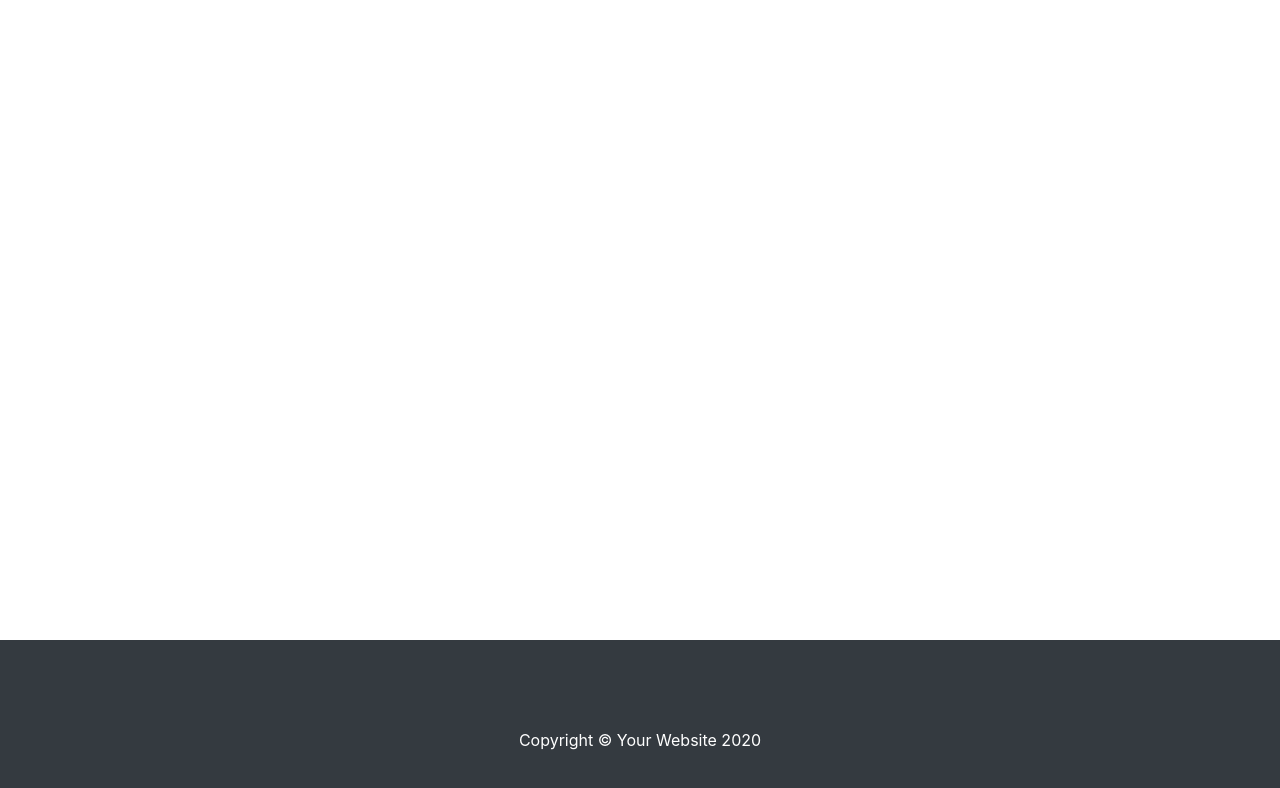
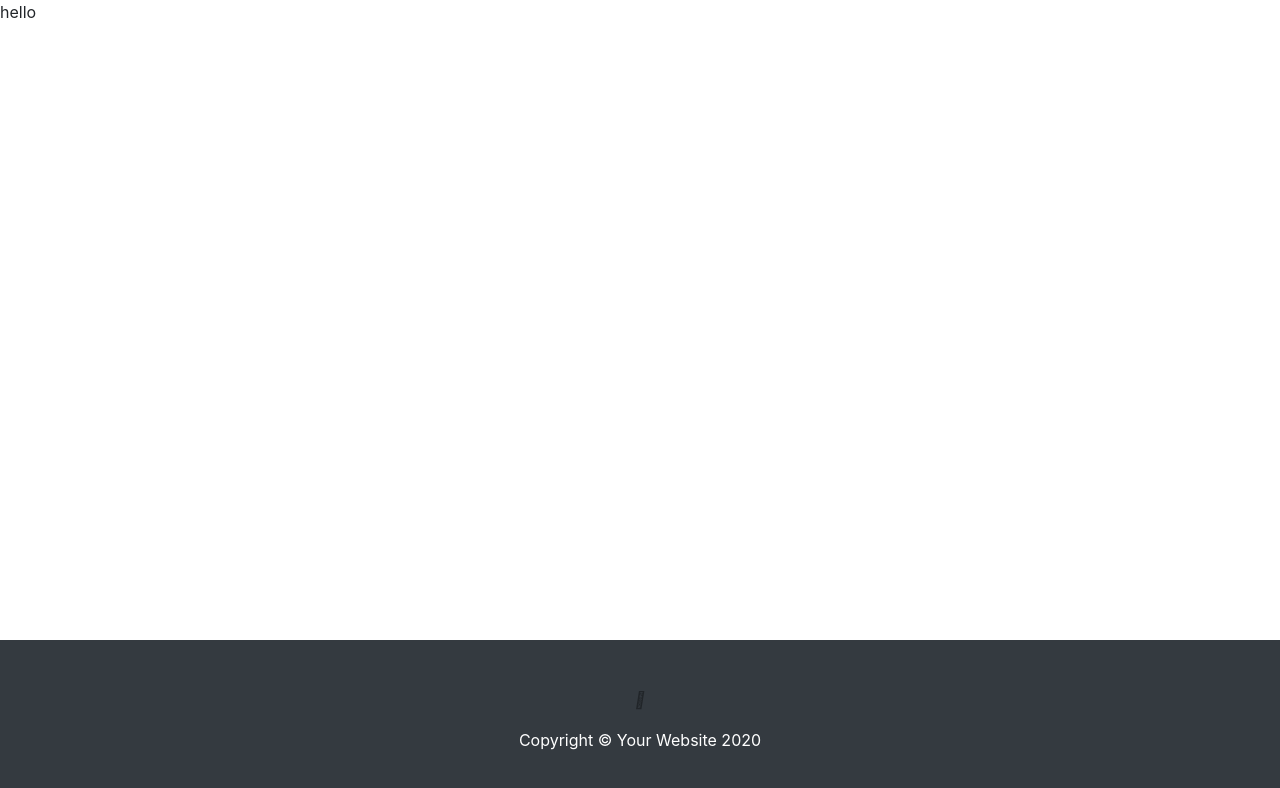
Before and after one commit to farah-najib/Reactexmple1, a React (Create React App) app: page / in a window 1280 px wide. Shown: the top 788 px of the page. Built offline with nearby package versions, Linux system fonts and the light colour scheme.

Commit message:
working on

```diff
--- a/public/index.html
+++ b/public/index.html
@@ -9,9 +9,9 @@
       href="https://fonts.googleapis.com/css?family=Montserrat:300,400,500|Roboto:300,400,500&display=swap"
       rel="stylesheet"
     />
-    <link rel="stylesheet" href="https://stackpath.bootstrapcdn.com/bootstrap/4.1.0/css/bootstrap.min.css"
-    integrity="sha384-9gVQ4dYFwwWSjIDZnLEWnxCjeSWFphJiwGPXr1jddIhOegiu1FwO5qRGvFXOdJZ4"
-    crossorigin="anonymous">
+<!-- Bootstrap CSS -->
+<link rel="stylesheet" href="https://stackpath.bootstrapcdn.com/bootstrap/4.1.3/css/bootstrap.min.css" integrity="sha384-MCw98/SFnGE8fJT3GXwEOngsV7Zt27NXFoaoApmYm81iuXoPkFOJwJ8ERdknLPMO" crossorigin="anonymous">
+<link href="https://stackpath.bootstrapcdn.com/font-awesome/4.7.0/css/font-awesome.min.css" rel="stylesheet" integrity="sha384-wvfXpqpZZVQGK6TAh5PVlGOfQNHSoD2xbE+QkPxCAFlNEevoEH3Sl0sibVcOQVnN" crossorigin="anonymous">
     <meta
       name="description"
       content="Web site created using create-react-app"
--- a/src/components/App.jsx
+++ b/src/components/App.jsx
@@ -6,7 +6,7 @@
 function App() {
   return (
       <div className="App">
-
+   <Header/>
       <Footer />
 
   </div>
--- a/src/components/Header.jsx
+++ b/src/components/Header.jsx
@@ -7,40 +7,7 @@
     return (
         <header>
 
-  <nav class="navbar fixed-top navbar-expand-lg navbar-dark pink scrolling-navbar">
-    <a class="navbar-brand" href="#"><strong>Navbar</strong></a>
-    <button class="navbar-toggler" type="button" data-toggle="collapse" data-target="#navbarSupportedContent"
-      aria-controls="navbarSupportedContent" aria-expanded="false" aria-label="Toggle navigation">
-      <span class="navbar-toggler-icon"></span>
-    </button>
-    <div class="collapse navbar-collapse" id="navbarSupportedContent">
-      <ul class="navbar-nav mr-auto">
-        <li class="nav-item active">
-          <a class="nav-link" href="#">Home <span class="sr-only">(current)</span></a>
-        </li>
-        <li class="nav-item">
-          <a class="nav-link" href="#">Features</a>
-        </li>
-        <li class="nav-item">
-          <a class="nav-link" href="#">Pricing</a>
-        </li>
-        <li class="nav-item">
-          <a class="nav-link" href="#">Opinions</a>
-        </li>
-      </ul>
-      <ul class="navbar-nav nav-flex-icons">
-        <li class="nav-item">
-          <a class="nav-link"><i class="fab fa-facebook-f"></i></a>
-        </li>
-        <li class="nav-item">
-          <a class="nav-link"><i class="fab fa-twitter"></i></a>
-        </li>
-        <li class="nav-item">
-          <a class="nav-link"><i class="fab fa-instagram"></i></a>
-        </li>
-      </ul>
-    </div>
-  </nav>
+hello
 
 </header>
 
```
